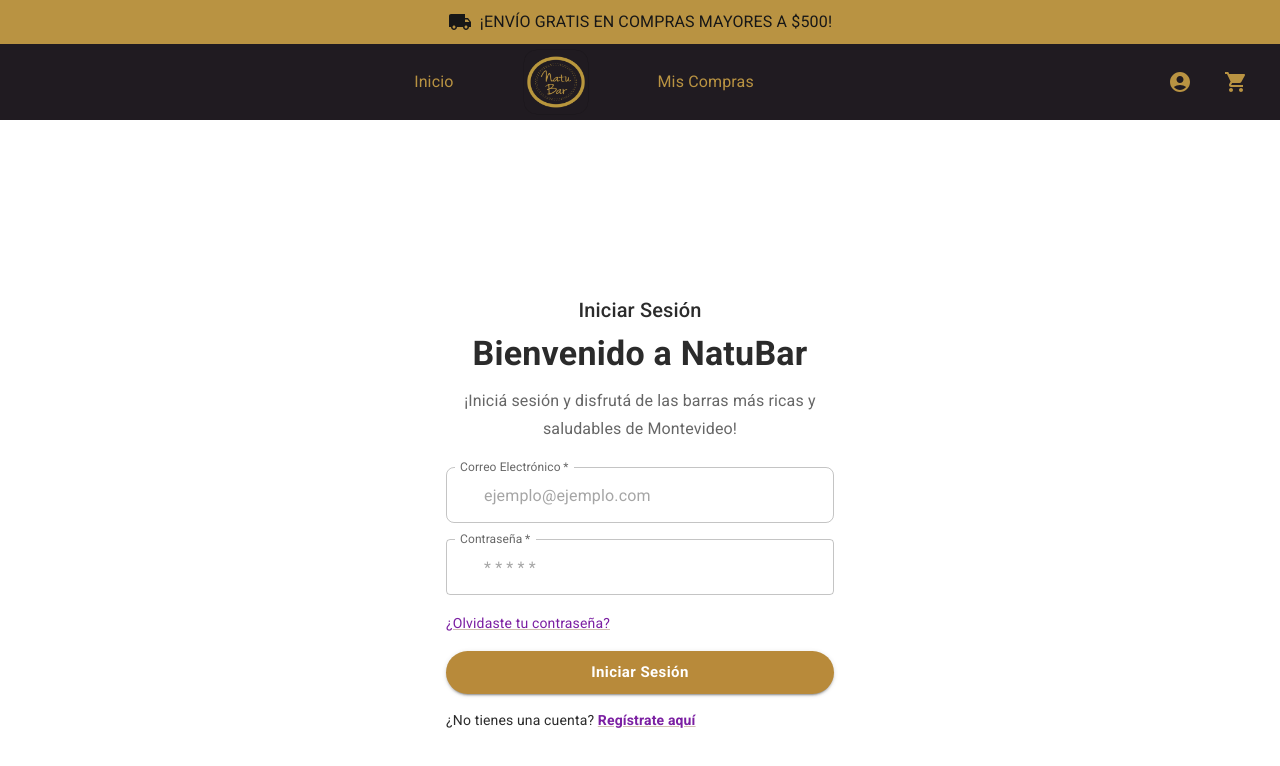
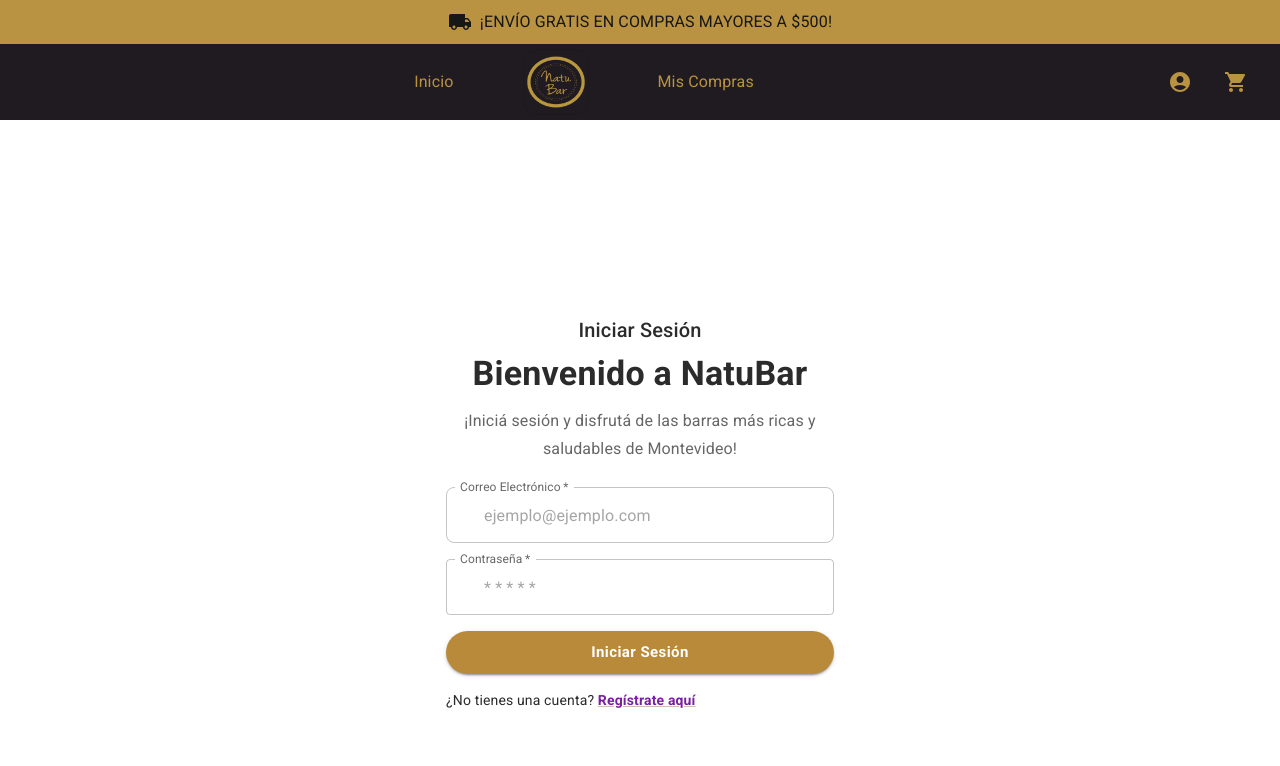
Before and after one commit to MatiasBidarte/Natubar, a Next.js app: page /login in a window 1280 px wide. Shown: the top 766 px of the page. Built offline with nearby package versions, Linux system fonts and the light colour scheme; some icons are missing.

Commit message:
pequeño fix

```diff
--- a/src/app/login/page.tsx
+++ b/src/app/login/page.tsx
@@ -28,7 +28,8 @@
 export default function LoginPage() {
   const [showPassword, setShowPassword] = useState(false);
   const { loginClient, loadingClientes, errorClientes } = useClientes();
-  const { suscribir, loadingNotificaciones, canSubscribe } = useNotificaciones();
+  const { suscribir, loadingNotificaciones, canSubscribe } =
+    useNotificaciones();
   const [apiError, setApiError] = useState<string | null>(null);
   const router = useRouter();
   const [form, setForm] = useState({
@@ -54,7 +55,6 @@
     }
   };
 
-
   const handleChange = (e: React.ChangeEvent<HTMLInputElement>) => {
     setForm({ ...form, [e.target.name]: e.target.value });
   };
@@ -78,7 +78,7 @@
         await suscribir();
       }
       if (usuarioParsed.tipo == "Administrador") {
-        router.push("/admin/")
+        router.push("/admin/");
       } else {
         router.push("/");
       }
@@ -184,12 +184,6 @@
                     />
                   </Grid>
 
-                  <Grid textAlign="right">
-                    <Link href="/" variant="body2" sx={{ color: "#7B1FA2" }}>
-                      ¿Olvidaste tu contraseña?
-                    </Link>
-                  </Grid>
-
                   <Grid width="100%">
                     <Button
                       fullWidth
@@ -226,7 +220,7 @@
             </Grid>
           </Grid>
         </Container>
-      </Paper >
-    </div >
+      </Paper>
+    </div>
   );
 }
```
